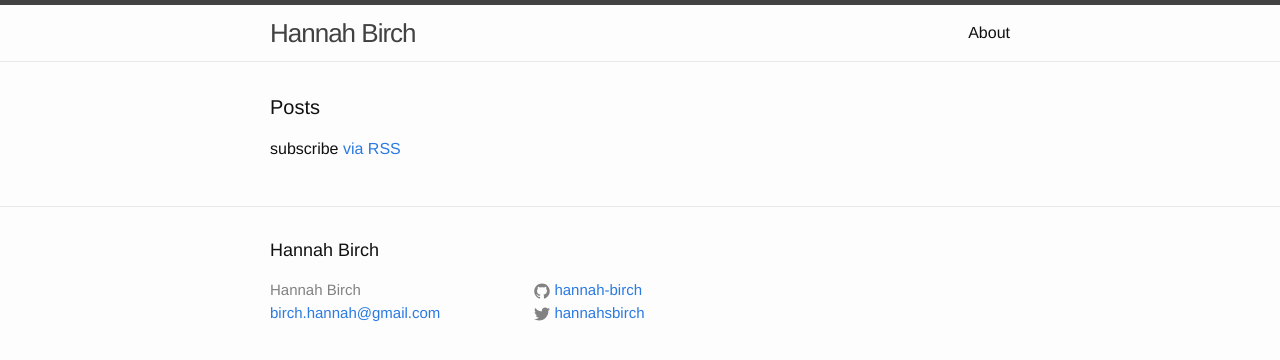
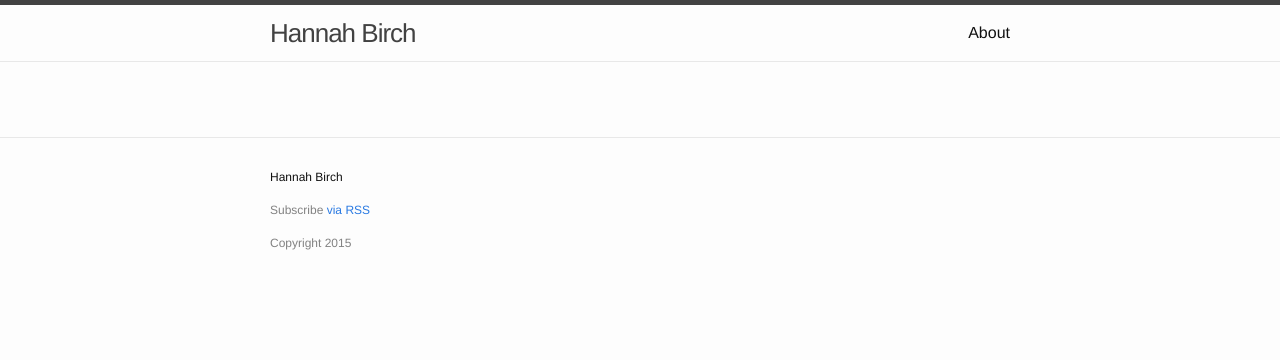
Before and after one commit to hannah-birch/hannah-birch.github.io, a Jekyll site: the page built from index.html, in a window 1280 px wide. Shown: the top 360 px of the page. Built offline with Jekyll 4.4.1, drawn with Linux system fonts in a browser that asks for light colours.

Commit message:
Some footer, index cleanup

```diff
--- a/_config.yml
+++ b/_config.yml
@@ -3,7 +3,7 @@ title: Hannah Birch
 email: birch.hannah@gmail.com
 description: Mostly harmless Web producer for ProPublica. Stealth copy editor, ace cat herder.
 baseurl: "" # the subpath of your site, e.g. /blog/
-url: "http://hannahsbirch.com/" # the base hostname & protocol for your site
+url: "http://hannah-birch.github.io" # the base hostname & protocol for your site
 twitter_username: hannahsbirch
 github_username:  hannah-birch
 
--- a/_includes/footer.html
+++ b/_includes/footer.html
@@ -5,14 +5,19 @@
     <h2 class="footer-heading">{{ site.title }}</h2>
 
     <div class="footer-col-wrapper">
-      <div class="footer-col  footer-col-1">
+
+      <p class="rss-subscribe">Subscribe <a href="{{ "/feed.xml" | prepend: site.baseurl }}">via RSS</a></p>
+
+      <p>Copyright {{ site.time | date: "%Y"}}</p>
+
+      <!-- <div class="footer-col  footer-col-1">
         <ul class="contact-list">
           <li>{{ site.title }}</li>
           <li><a href="mailto:{{ site.email }}">{{ site.email }}</a></li>
         </ul>
-      </div>
+      </div> -->
 
-      <div class="footer-col  footer-col-2">
+<!--       <div class="footer-col  footer-col-2">
         <ul class="social-media-list">
           {% if site.github_username %}
           <li>
@@ -43,7 +48,7 @@
           </li>
           {% endif %}
         </ul>
-      </div>
+      </div> -->
 
 <!--       <div class="footer-col  footer-col-3">
         <p class="text">{{ site.description }}</p>
--- a/_sass/_layout.scss
+++ b/_sass/_layout.scss
@@ -97,8 +97,8 @@
 }
 
 .footer-heading {
-    font-size: 18px;
-    margin-bottom: $spacing-unit / 2;
+    font-size: 12px;
+    /*margin-bottom: $spacing-unit / 2;*/
 }
 
 .contact-list,
@@ -108,9 +108,8 @@
 }
 
 .footer-col-wrapper {
-    font-size: 15px;
+    font-size: 12px;
     color: $grey-color;
-    margin-left: -$spacing-unit / 2;
     @extend %clearfix;
 }
 
--- a/index.html
+++ b/index.html
@@ -4,7 +4,7 @@ layout: default
 
 <div class="home">
 
-  <h1 class="page-heading">Posts</h1>
+  <!-- <h1 class="page-heading">What I've been working on</h1> -->
 
   <ul class="post-list">
     {% for post in site.posts %}
@@ -18,6 +18,4 @@ layout: default
     {% endfor %}
   </ul>
 
-  <p class="rss-subscribe">subscribe <a href="{{ "/feed.xml" | prepend: site.baseurl }}">via RSS</a></p>
-
 </div>
```
Also changed, not shown: about.md (+2 -0 lines), 4 other files.
